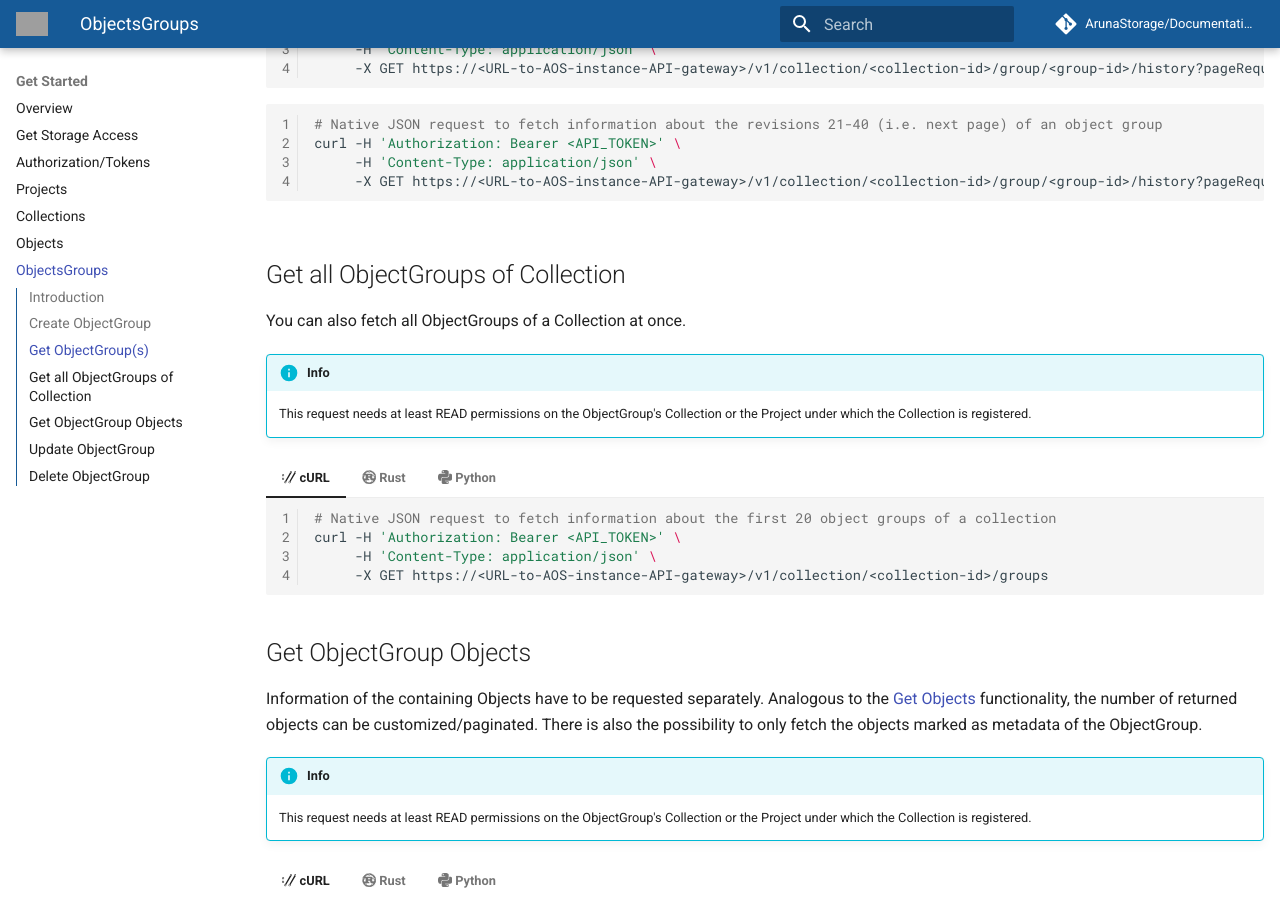
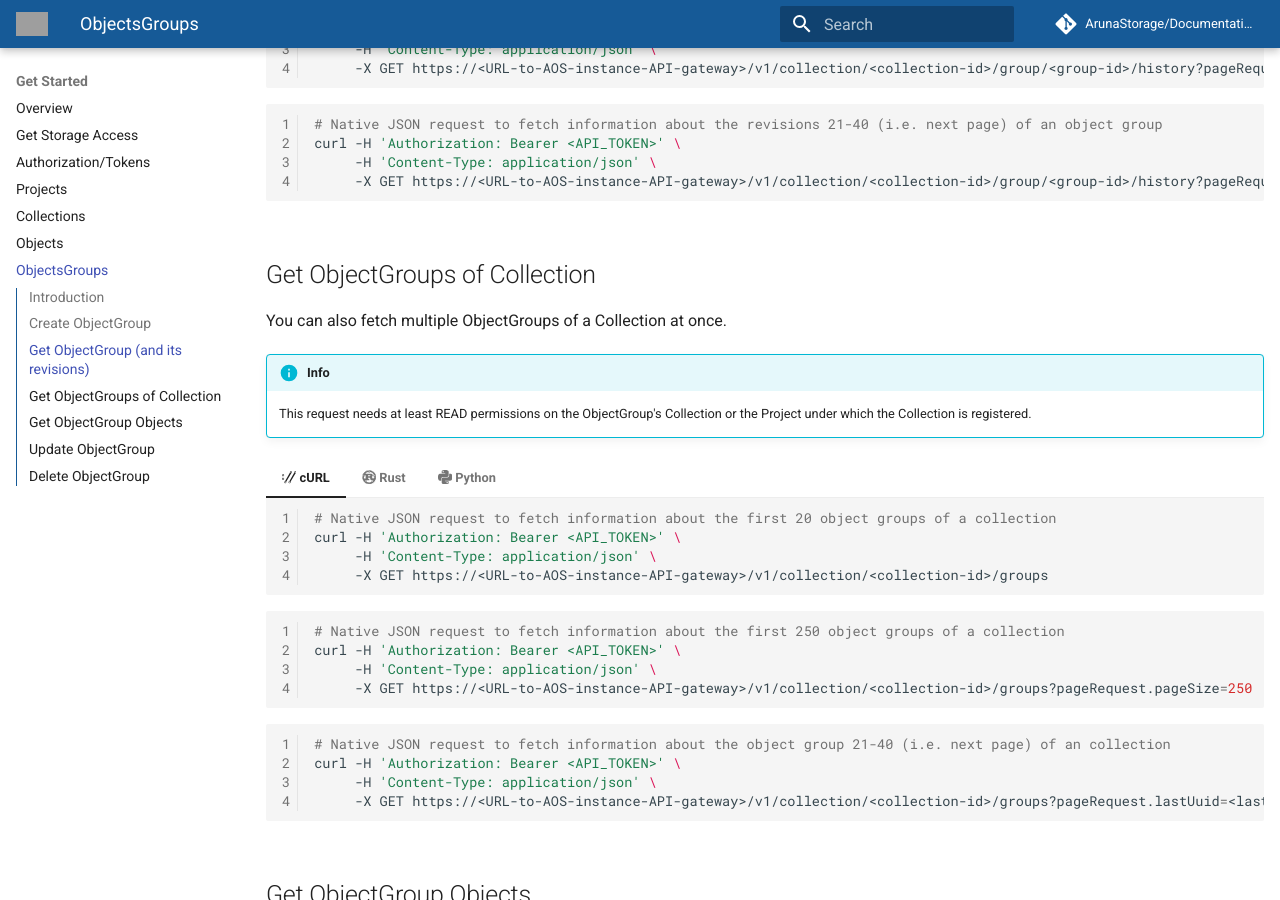
Before and after one commit to ArunaStorage/documentation, an MkDocs documentation site: the page built from docs/get_started/basic_usage/06_How-To-ObjectGroups.md, in a window 1280 px wide and 900 px high, scrolled down 1646 px. Built offline with MkDocs 1.6.1 and Material for MkDocs 9.7.7, drawn with Linux system fonts in a browser that asks for light colours; comment, search, counter and statistics services are not loaded; some of the changed text lies outside the part shown; grey boxes are pictures that could not be loaded.

Commit message:
Extend API examples in 'Get ObjectGroups of Collection' section

````diff
--- a/docs/get_started/basic_usage/06_How-To-ObjectGroups.md
+++ b/docs/get_started/basic_usage/06_How-To-ObjectGroups.md
@@ -105,7 +105,7 @@ API example for creating an ObjectGroup.
     ```
 
 
-## Get ObjectGroup(s)
+## Get ObjectGroup (and its revisions)
 
 Fetching information of an ObjectGroup only returns information of the ObjectGroup itself, not the containing Objects.
 
@@ -290,9 +290,9 @@ Fetching information of an ObjectGroup only returns information of the ObjectGro
     ```
 
 
-## Get all ObjectGroups of Collection
+## Get ObjectGroups of Collection
 
-You can also fetch all ObjectGroups of a Collection at once.
+You can also fetch multiple ObjectGroups of a Collection at once.
 
 !!! Info
 
@@ -307,6 +307,20 @@ You can also fetch all ObjectGroups of a Collection at once.
          -X GET https://<URL-to-AOS-instance-API-gateway>/v1/collection/<collection-id>/groups
     ```
 
+    ```bash linenums="1"
+    # Native JSON request to fetch information about the first 250 object groups of a collection
+    curl -H 'Authorization: Bearer <API_TOKEN>' \
+         -H 'Content-Type: application/json' \
+         -X GET https://<URL-to-AOS-instance-API-gateway>/v1/collection/<collection-id>/groups?pageRequest.pageSize=250
+    ```
+
+    ```bash linenums="1"
+    # Native JSON request to fetch information about the object group 21-40 (i.e. next page) of an collection
+    curl -H 'Authorization: Bearer <API_TOKEN>' \
+         -H 'Content-Type: application/json' \
+         -X GET https://<URL-to-AOS-instance-API-gateway>/v1/collection/<collection-id>/groups?pageRequest.lastUuid=<last-received-object-group-id>
+    ```
+
 === ":simple-rust: Rust"
 
     ```rust linenums="1"
@@ -314,6 +328,48 @@ You can also fetch all ObjectGroups of a Collection at once.
     let get_request = GetObjectGroupsRequest {
         collection_id: "<collection-id>".to_string(),
         page_request: None,
+        label_id_filter: None,
+    };
+
+    // Send the request to the AOS instance gRPC gateway
+    let response = object_group_client.get_object_groups(get_request)
+                                      .await
+                                      .unwrap()
+                                      .into_inner();
+
+    // Do something with the response
+    println!("{:#?}", response);
+    ```
+
+    ```rust linenums="1"
+    // Create tonic/ArunaAPI request to fetch information about the first 250 object groups of a collection
+    let get_request = GetObjectGroupsRequest {
+        collection_id: "<collection-id>".to_string(),
+        page_request: Some(PageRequest {
+            last_uuid: "".to_string(),
+            page_size: 250,
+        }),
+        label_id_filter: None,
+    };
+
+    // Send the request to the AOS instance gRPC gateway
+    let response = object_group_client.get_object_groups(get_request)
+                                      .await
+                                      .unwrap()
+                                      .into_inner();
+
+    // Do something with the response
+    println!("{:#?}", response);
+    ```
+
+    ```rust linenums="1"
+    // Create tonic/ArunaAPI request to fetch information about the object groups 21-40 (i.e. next page) of an collection
+    let get_request = GetObjectGroupsRequest {
+        collection_id: "<collection-id>".to_string(),
+        page_request: Some(PageRequest {
+            last_uuid: "<id-of-last-received-object-group>".to_string(),
+            page_size: 0,
+        }),
         label_id_filter: None,
     };
 
@@ -344,6 +400,41 @@ You can also fetch all ObjectGroups of a Collection at once.
     print(f'{response}')
     ```
 
+    ```python linenums="1"
+    # Create tonic/ArunaAPI request to fetch information about the first 250 object groups of a collection
+    request = GetObjectGroupsRequest(
+        collection_id="<collection-id>",
+        page_request=PageRequest(
+            last_uuid="",  # Parameter can also be omitted if empty
+            page_size=250
+        ),
+        label_id_filter=None
+    )
+
+    # Send the request to the AOS instance gRPC gateway
+    response = client.object_group_client.GetObjectGroups(request=request)
+
+    # Do something with the response
+    print(f'{response}')
+    ```
+
+    ```python linenums="1"
+    # Create tonic/ArunaAPI request to fetch information about the object groups 21-40 (i.e. next page) of an collection
+    request = GetObjectGroupsRequest(
+        collection_id="<collection-id>",
+        page_request=PageRequest(
+            last_uuid="<last-received-object-group-id>",
+            page_size=0  # Parameter can also be omitted if <= 0 (Defaults to 20)
+        )
+        label_id_filter=None
+    )
+
+    # Send the request to the AOS instance gRPC gateway
+    response = client.object_group_client.GetObjectGroups(request=request)
+
+    # Do something with the response
+    print(f'{response}')
+    ```
 
 ## Get ObjectGroup Objects
 
````
